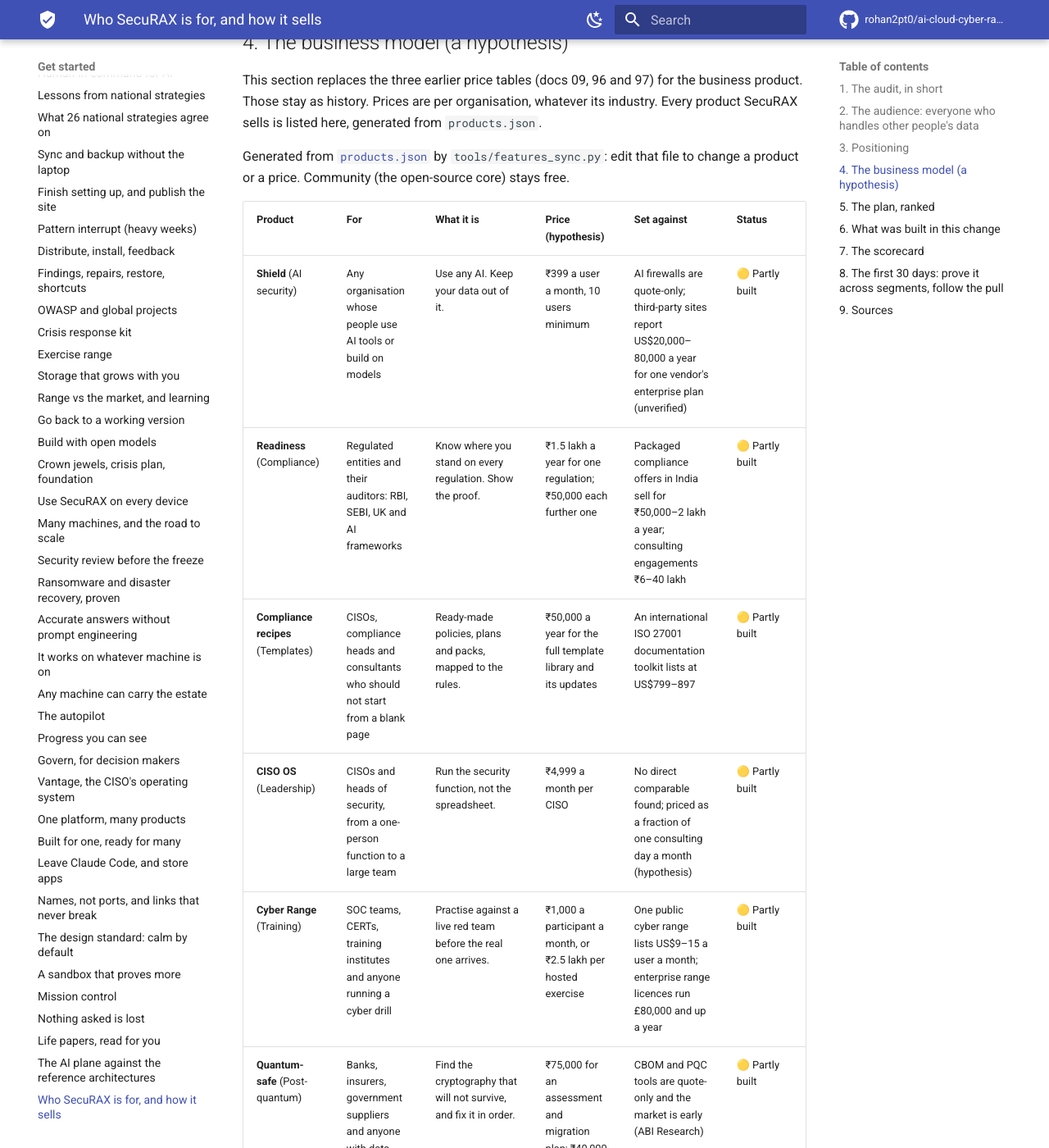
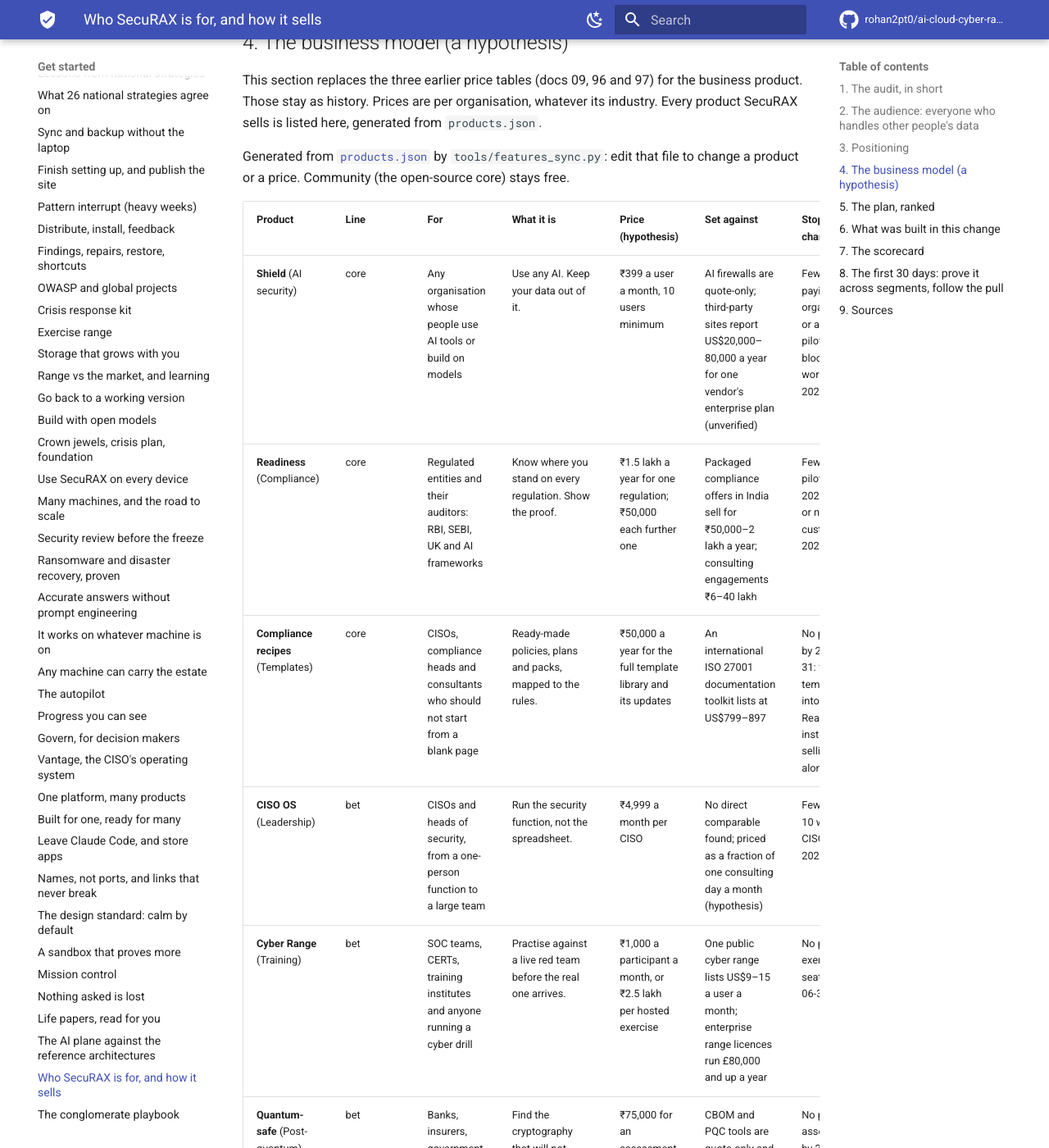
Before and after one commit to rohan2pt0/ai-cloud-cyber-range, an MkDocs documentation site: the page built from docs/securax/106-WHO-SECURAX-IS-FOR.md, in a window 1280 px wide and 1400 px high, scrolled down 4560 px. Shown: the whole window at 82% size. Built offline with MkDocs 1.6.1 and Material for MkDocs 9.7.7, drawn with Linux system fonts in a browser that asks for light colours; comment, search, counter and statistics services are not loaded; some of the changed text lies outside the part shown.

Commit message:
The conglomerate playbook (doc 107): every product a core line or a bet with a dated stop test
Ten mechanisms from Berkshire, Constellation, Danaher, Amazon, Reliance Jio, Tata, Microsoft, Alphabet,
Haier and Tencent, mapped to SecuRAX with what is built and what is next, a pre-mortem of how it could
fail with the guard for each, and seven rules. products.json now gives every product a role (core or bet)
and a dated kill_if; the features-current check refuses a product without one, and doc 106's table shows
it. Queue: per-product revenue in venture, a partner programme, and caching the CI model.

Co-Authored-By: Claude Opus 5.5 <noreply@anthropic.com>
Claude-Session: https://claude.ai/code/session_015FTfQKpAm1o6wRDjK4XHBQ

```diff
--- a/docs/securax/106-WHO-SECURAX-IS-FOR.md
+++ b/docs/securax/106-WHO-SECURAX-IS-FOR.md
@@ -128,16 +128,16 @@ Prices are per organisation, whatever its industry. Every product SecuRAX sells
 <!-- products:start -->
 Generated from [`products.json`](../../products.json) by `tools/features_sync.py`: edit that file to change a product or a price. Community (the open-source core) stays free.
 
-| Product | For | What it is | Price (hypothesis) | Set against | Status |
-|---|---|---|---|---|---|
-| **Shield** (AI security) | Any organisation whose people use AI tools or build on models | Use any AI. Keep your data out of it. | ₹399 a user a month, 10 users minimum | AI firewalls are quote-only; third-party sites report US$20,000–80,000 a year for one vendor's enterprise plan (unverified) | 🟡 Partly built |
-| **Readiness** (Compliance) | Regulated entities and their auditors: RBI, SEBI, UK and AI frameworks | Know where you stand on every regulation. Show the proof. | ₹1.5 lakh a year for one regulation; ₹50,000 each further one | Packaged compliance offers in India sell for ₹50,000–2 lakh a year; consulting engagements ₹6–40 lakh | 🟡 Partly built |
-| **Compliance recipes** (Templates) | CISOs, compliance heads and consultants who should not start from a blank page | Ready-made policies, plans and packs, mapped to the rules. | ₹50,000 a year for the full template library and its updates | An international ISO 27001 documentation toolkit lists at US$799–897 | 🟡 Partly built |
-| **CISO OS** (Leadership) | CISOs and heads of security, from a one-person function to a large team | Run the security function, not the spreadsheet. | ₹4,999 a month per CISO | No direct comparable found; priced as a fraction of one consulting day a month (hypothesis) | 🟡 Partly built |
-| **Cyber Range** (Training) | SOC teams, CERTs, training institutes and anyone running a cyber drill | Practise against a live red team before the real one arrives. | ₹1,000 a participant a month, or ₹2.5 lakh per hosted exercise | One public cyber range lists US$9–15 a user a month; enterprise range licences run £80,000 and up a year | 🟡 Partly built |
-| **Quantum-safe** (Post-quantum) | Banks, insurers, government suppliers and anyone with data that must stay secret past 2030 | Find the cryptography that will not survive, and fix it in order. | ₹75,000 for an assessment and migration plan; ₹40,000 a year to keep it current | CBOM and PQC tools are quote-only and the market is early (ABI Research) | 🟡 Partly built |
-| **Respond** (Incidents) | Anyone with a regulator's incident clock: RBI, SEBI, CERT-In, DPDP, IRDAI | Six hours goes fast. Start the clock, not the panic. | ₹1 lakh a year | Usually bought as incident-response retainers from consultancies (no public India price found) | 🟡 Partly built |
-| **Personal** (For you) | Individuals and families | Your private superintelligence, and your papers in order. | ₹999 a month | Set against consumer productivity and password-manager subscriptions (hypothesis) | 🟡 Partly built |
+| Product | Line | For | What it is | Price (hypothesis) | Set against | Stop or change if | Status |
+|---|---|---|---|---|---|---|---|
+| **Shield** (AI security) | core | Any organisation whose people use AI tools or build on models | Use any AI. Keep your data out of it. | ₹399 a user a month, 10 users minimum | AI firewalls are quote-only; third-party sites report US$20,000–80,000 a year for one vendor's enterprise plan (unverified) | Fewer than 2 paying organisations, or a gateway pilot that blocks real work, by 2027-03-31 | 🟡 Partly built |
+| **Readiness** (Compliance) | core | Regulated entities and their auditors: RBI, SEBI, UK and AI frameworks | Know where you stand on every regulation. Show the proof. | ₹1.5 lakh a year for one regulation; ₹50,000 each further one | Packaged compliance offers in India sell for ₹50,000–2 lakh a year; consulting engagements ₹6–40 lakh | Fewer than 3 pilots by 2026-11-21, or no paid customer by 2027-01-31 | 🟡 Partly built |
+| **Compliance recipes** (Templates) | core | CISOs, compliance heads and consultants who should not start from a blank page | Ready-made policies, plans and packs, mapped to the rules. | ₹50,000 a year for the full template library and its updates | An international ISO 27001 documentation toolkit lists at US$799–897 | No paid sale by 2027-03-31: fold the templates into Readiness instead of selling them alone | 🟡 Partly built |
+| **CISO OS** (Leadership) | bet | CISOs and heads of security, from a one-person function to a large team | Run the security function, not the spreadsheet. | ₹4,999 a month per CISO | No direct comparable found; priced as a fraction of one consulting day a month (hypothesis) | Fewer than 10 weekly CISO users by 2027-03-31 | 🟡 Partly built |
+| **Cyber Range** (Training) | bet | SOC teams, CERTs, training institutes and anyone running a cyber drill | Practise against a live red team before the real one arrives. | ₹1,000 a participant a month, or ₹2.5 lakh per hosted exercise | One public cyber range lists US$9–15 a user a month; enterprise range licences run £80,000 and up a year | No paid exercise or seat by 2027-06-30 | 🟡 Partly built |
+| **Quantum-safe** (Post-quantum) | bet | Banks, insurers, government suppliers and anyone with data that must stay secret past 2030 | Find the cryptography that will not survive, and fix it in order. | ₹75,000 for an assessment and migration plan; ₹40,000 a year to keep it current | CBOM and PQC tools are quote-only and the market is early (ABI Research) | No paid assessment by 2027-06-30: keep it as a free check that sells Readiness | 🟡 Partly built |
+| **Respond** (Incidents) | core | Anyone with a regulator's incident clock: RBI, SEBI, CERT-In, DPDP, IRDAI | Six hours goes fast. Start the clock, not the panic. | ₹1 lakh a year | Usually bought as incident-response retainers from consultancies (no public India price found) | No paid customer by 2027-03-31: bundle it into Readiness | 🟡 Partly built |
+| **Personal** (For you) | bet | Individuals and families | Your private superintelligence, and your papers in order. | ₹999 a month | Set against consumer productivity and password-manager subscriptions (hypothesis) | Fewer than 50 weekly users by 2026-12-31 (doc 96's first stage gate) | 🟡 Partly built |
 <!-- products:end -->
 
 Auditors and consultants buy per client: ₹40,000 a year a client, five clients minimum. The whole estate, for an enterprise: priced per deal.
--- a/docs/status.yml
+++ b/docs/status.yml
@@ -124,3 +124,4 @@ securax/103-NOTHING-ASKED-IS-LOST.md: [amber, "Built and tested: ./securax backl
 securax/104-LIFE-PAPERS-READ-FOR-YOU.md: [amber, "Built and tested on fake data: the life workbooks and private documents are read on your machine, each open issue becomes a dated Life OS action with the vital fifth first and calendar alarms, secrets are never copied and numbers are masked. The private RAG hand-off, ticking items in the Life OS, and a weekly re-read are dated."]
 securax/105-LLM-REFERENCE-ARCHITECTURES-GAP-CHECK.md: [amber, "Checked against the code: every layer of the end-to-end LLM diagram and eleven frameworks (OWASP LLM and Agentic, NIST AI RMF and 600-1, ATLAS, SAIF, DASF, MAESTRO, ISO 42001, EU AI Act, RBI FREE-AI, MeitY). Two gateway holes found and closed (multi-part prompts, the system context). Fourteen smaller gaps dated in the queue; training layers out of scope by design."]
 securax/106-WHO-SECURAX-IS-FOR.md: [amber, "Decided from an audit of the code, sourced market research and the owner's call: SecuRAX is for any organisation that handles other people's data; industry pages are ways in, NBFCs the first. Built and tested: ./securax readiness for any mapped regulation, the homepage's two pillars and the NBFC page. Not yet proven: that any segment will pay; the 30-day plan tests every segment in parallel."]
+securax/107-THE-CONGLOMERATE-PLAYBOOK.md: [amber, "Ten mechanisms from Berkshire, Constellation, Danaher, Amazon, Jio, Tata, Microsoft, Alphabet, Haier and Tencent, mapped to SecuRAX. Built: every product is a core line or a bet with a dated stop test, enforced by CI; the operating system, dual use, free core and trust rules. Next: per-product revenue in venture, the estate bundle, a partner programme."]
--- a/mkdocs.yml
+++ b/mkdocs.yml
@@ -123,6 +123,7 @@ nav:
       - "Life papers, read for you": securax/104-LIFE-PAPERS-READ-FOR-YOU.md
       - "The AI plane against the reference architectures": securax/105-LLM-REFERENCE-ARCHITECTURES-GAP-CHECK.md
       - "Who SecuRAX is for, and how it sells": securax/106-WHO-SECURAX-IS-FOR.md
+      - "The conglomerate playbook": securax/107-THE-CONGLOMERATE-PLAYBOOK.md
   - How-to guides:
       - AI providers and plugins: securax/22-PLUGINS-AND-PROVIDERS.md
       - Integrations: securax/07-INTEGRATIONS.md
```
Also changed, not shown: CHANGELOG.md (+1 -0 lines), docs/securax/107-THE-CONGLOMERATE-PLAYBOOK.md (added, +71 -0 lines), products.json (+9 -9 lines), 3 other files.
